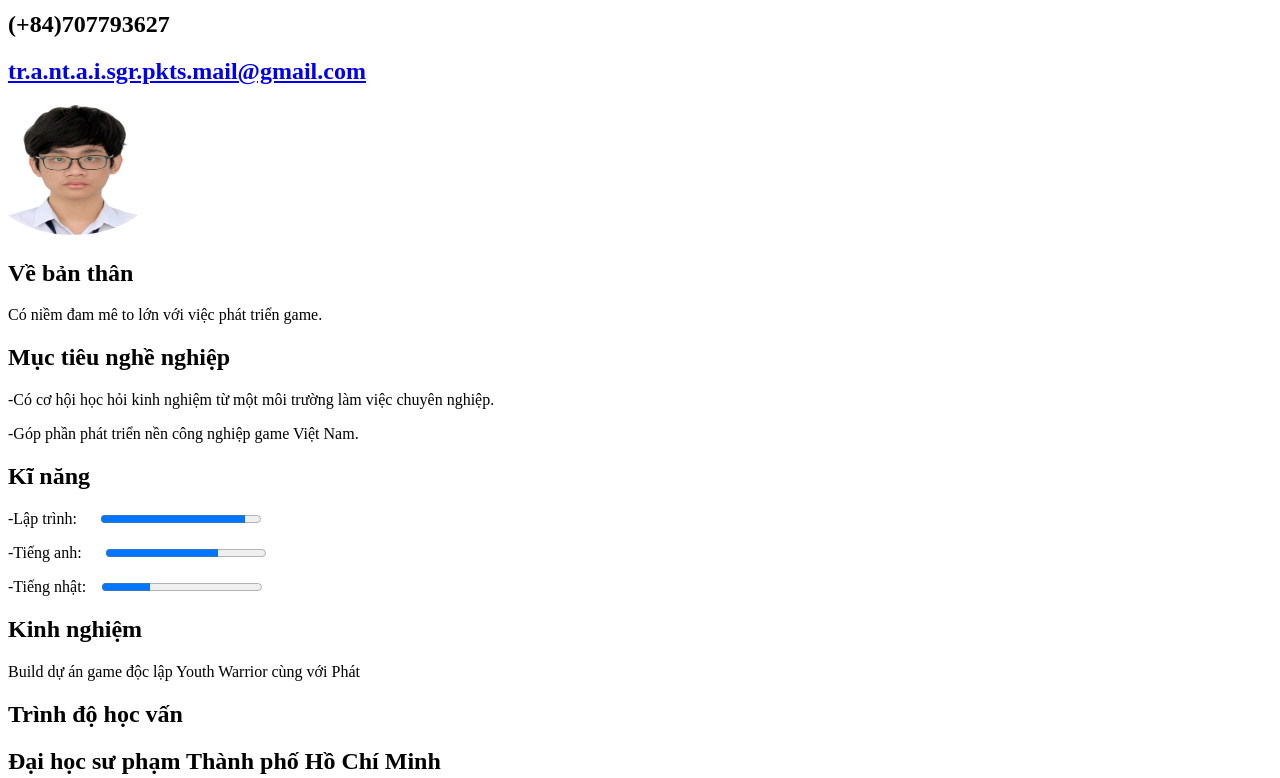
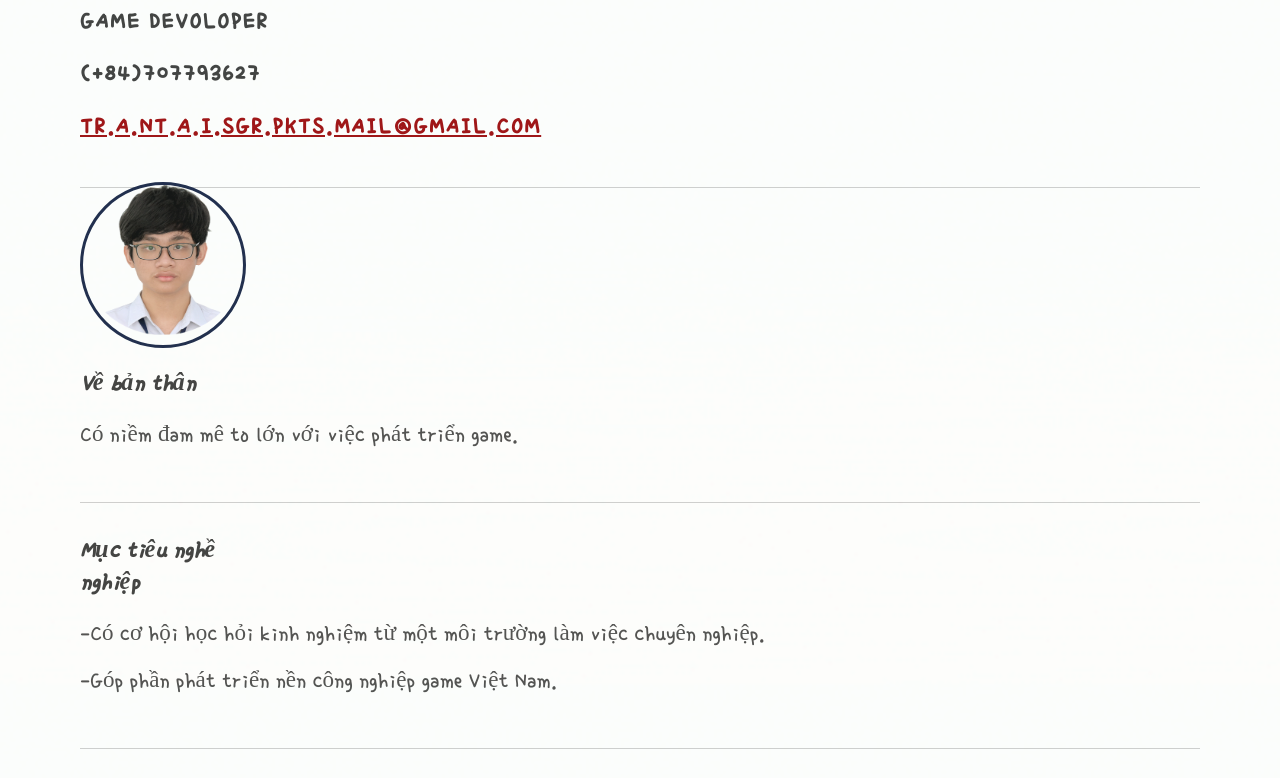
Before and after one commit to Kan0n0n/CV, a plain HTML site: page docs/index.html in a window 1280 px wide. Shown: the part 116-894 px from the top of the page. Drawn offline with Linux system fonts and the light colour scheme; files that its build step writes are made by us from their sources; the site is published under a folder, as on GitHub Pages, so addresses that start at the root find nothing; a small style sheet from the web is missing; files whose address does not match are found by name.

Commit message:
update index

```diff
--- a/docs/index.html
+++ b/docs/index.html
@@ -9,7 +9,7 @@
 	<meta name="description" content="" />
 
 	<link rel="stylesheet" type="text/css" href="http://yui.yahooapis.com/2.7.0/build/reset-fonts-grids/reset-fonts-grids.css" media="all" />
-	<link rel="stylesheet" type="text/css" href="/css/resume.css" media="all" />
+	<link rel="stylesheet" type="text/css" href="CV/css/resume.css" media="all" />
 
 </head>
 <body>
```
